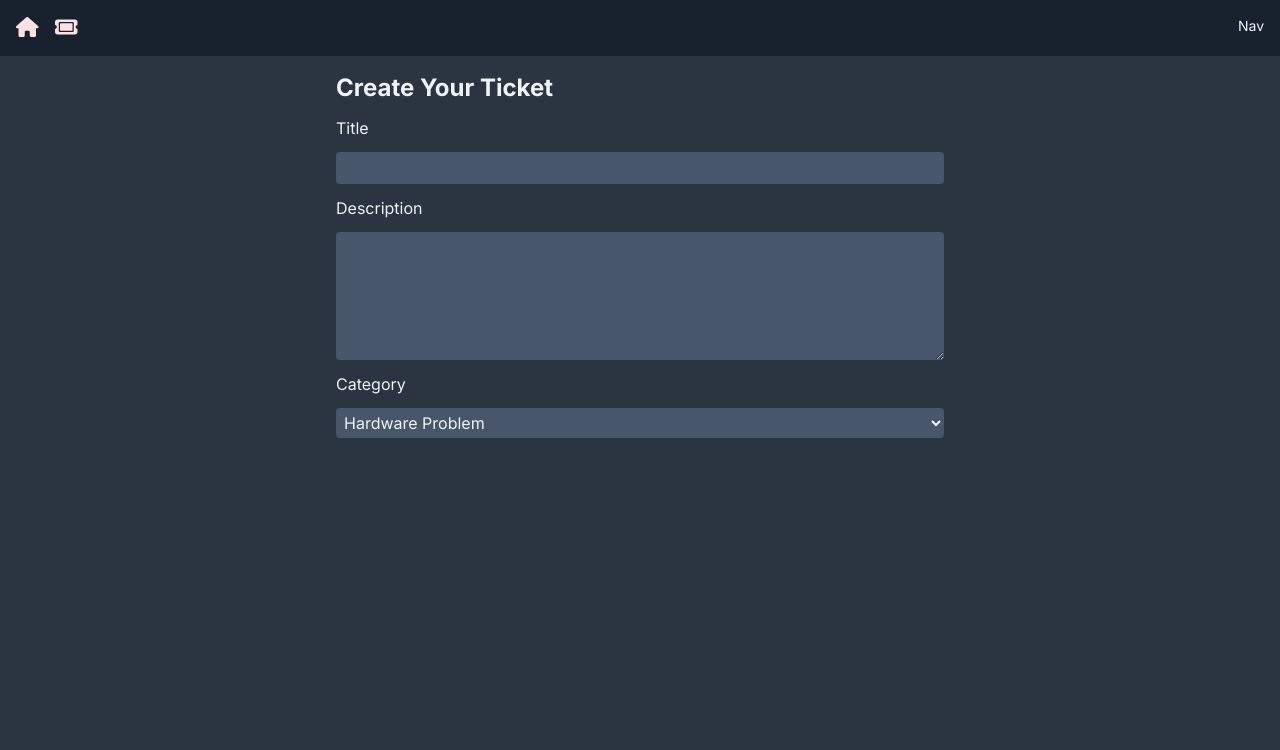
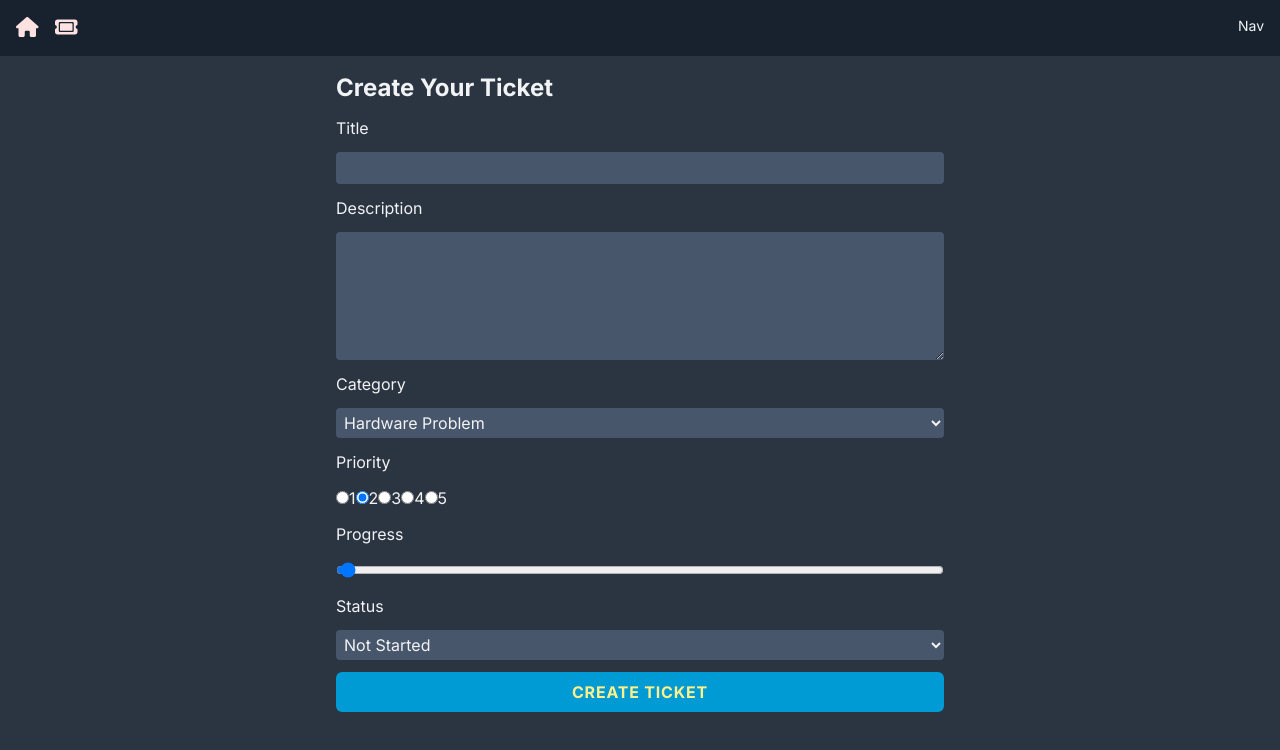
Before and after one commit to evan9609/ticket-app, a Next.js app: page /ticket in a window 1280 px wide. Shown: the top 750 px of the page. Built offline with nearby package versions, Linux system fonts and the light colour scheme.

Commit message:
form post

```diff
--- a/src/app/api/route.ts
+++ b/src/app/api/Tickets/route.ts
@@ -1,4 +1,4 @@
-import Ticket from "../models/Ticket";
+import Ticket from "../../models/Ticket";
 import { NextResponse } from "next/server";
 
 export async function POST(req : Request){
@@ -11,3 +11,12 @@ export async function POST(req : Request){
     return NextResponse.json({message: 'Error', error},{status: 500})
   }
 }
+
+export async function GET(){
+  try{
+    const tickets = await Ticket.find();
+    return NextResponse.json({tickets},{status: 200})
+  }catch(error){
+    return NextResponse.json({message: 'Error', error},{status: 500})
+  }
+}
--- a/src/app/globals.css
+++ b/src/app/globals.css
@@ -34,6 +34,6 @@
     @apply text-xl text-red-100
   }
   .btn{
-    @apply hover:no-underline bg-blue-accent hover:bg-blue-accent-hover tracking-wider w-full text-center text-nav font-bold cursor-pointer uppercase px-4 py-2 rouned-md transition-colors block;
+    @apply hover:no-underline bg-blue-accent hover:bg-blue-accent-hover tracking-wider w-full text-center text-nav font-bold cursor-pointer uppercase px-4 py-2 rounded-md transition-colors block text-yellow-200;
   }
 }
--- a/src/app/page.tsx
+++ b/src/app/page.tsx
@@ -1,12 +1,40 @@
 import { TicketCard } from "@/components"
 
-const Dashboard = () => {
+const getTickets = async () => {
+  try{
+    const res = await fetch("http://localhost:3000/api/Tickets",{
+      cache: "no-store"
+    })
+
+    return res.json();
+  }catch(error){
+    console.log("Failed to get Tickets",error)
+  }
+}
+const Dashboard = async () => {
+  const { tickets } = await getTickets();
+  const uniqueCategories : string[] = [
+    ...new Set(tickets.map(({category} : { category : string}) => category)),,
+  ];
+  console.log(uniqueCategories)
   return (
     <div className="p-5">
-      <div className="lg:grid grid-cols-2 xl:grid-cols-4">
-        <TicketCard />
-        <TicketCard />
-        <TicketCard />
+      <div>
+        { tickets && uniqueCategories?.map((uniqueCategories, categoryIndex)=>(
+        <div key={categoryIndex} className="mb-4">
+          <h2>{uniqueCategories}</h2>
+          <div className="lg:grid grid-cols-2 xl:grid-cols-4">
+            {
+              tickets.filter((ticket: any)=>
+                (ticket.category == uniqueCategories))
+                .map((filterTicket: any, _index : number)=>(
+                  <TicketCard ticketId={_index} key={_index} ticketContent={filterTicket}/>
+                ))
+
+            }
+          </div>
+        </div>))}
+
       </div>
     </div>
   )
--- a/src/components/EditTicketForm/EditTicketForm.tsx
+++ b/src/components/EditTicketForm/EditTicketForm.tsx
@@ -15,6 +15,7 @@ interface TypeTicket {
 }
 
 const EditTicketForm = () => {
+  const router = useRouter();
   const handleChange = (e : ChangeEvent<HTMLInputElement | HTMLTextAreaElement | HTMLSelectElement>) => {
     const value = e.target.value;
     const name = e.target.name;
@@ -24,13 +25,23 @@ const EditTicketForm = () => {
     }))
     console.log(formData)
   }
-  const handleSubmit = () => {
-    console.log("submitted")
+  const handleSubmit = async (e : FormEvent<HTMLFormElement>) => {
+    e.preventDefault();
+    const res= await fetch("/api/Tickets", {
+      method: "POST",
+      body: JSON.stringify({formData}),
+      "content-type": "application.json",
+    })
+
+    if(!res.ok) throw new Error("failed to create Ticket.")
+
+    router.refresh();
+    router.push("/")
   }
   const startingTicketData = {
     title: "",
     description: "",
-    category: "",
+    category: "Hardware Problem",
     priority: 1,
     progress: 0,
     status: "",
@@ -42,15 +53,37 @@ const EditTicketForm = () => {
         <h3>Create Your Ticket</h3>
 
         <label>Title</label>
-        <input type="text" name="title" id="title" onChange={ handleChange } required={true}/>
+        <input type="text" name="title" id="title" onChange={ handleChange } required={true} value={formData.title}/>
         <label>Description</label>
-        <textarea name="description" id="description" onChange={ handleChange } required={true} rows={5} />
+        <textarea name="description" id="description" onChange={ handleChange } required={true} rows={5} value={formData.description}/>
         <label>Category</label>
         <select name="category" onChange={ handleChange }>
           <option value="Hardware Problem">Hardware Problem</option>
           <option value="Software Problem">Software Problem</option>
           <option value="Project">Project</option>
         </select>
+        <label>Priority</label>
+        <div>
+          <input id="priority-1" name="priority" type="radio" onChange={handleChange} value={1} checked={formData.priority == 1}/>
+          <label>1</label>
+          <input id="priority-2" name="priority" type="radio" onChange={handleChange} value={2} checked={formData.priority == 1}/>
+          <label>2</label>
+          <input id="priority-3" name="priority" type="radio" onChange={handleChange} value={3} checked={formData.priority == 3}/>
+          <label>3</label>
+          <input id="priority-4" name="priority" type="radio" onChange={handleChange} value={4} checked={formData.priority == 4}/>
+          <label>4</label>
+          <input id="priority-5" name="priority" type="radio" onChange={handleChange} value={5} checked={formData.priority == 5}/>
+          <label>5</label>
+        </div>
+        <label>Progress</label>
+        <input type="range" id="progress" name="progress" min="0" max="100" onChange={handleChange} value={formData.progress}/>
+        <label>Status</label>
+        <select name="status" id="status" onChange={handleChange} value={formData.status}>
+          <option value="not started">Not Started</option>
+          <option value="started">Started</option>
+          <option value="done">Done</option>
+        </select>
+        <input type="submit" className="btn" value="Create Ticket"/>
       </form>
     </div>
   )
--- a/src/components/TicketCard/TicketCard.tsx
+++ b/src/components/TicketCard/TicketCard.tsx
@@ -1,7 +1,7 @@
 import styles from './TicketCard.module.css'
 import { DeleteBlock, PriorityDisplay, ProgressDisplay, StatusDisplay } from '@/components'
 
-const TicketCard = () => {
+const TicketCard = ({ticketId,ticketContent}:{ticketId:number,ticketContent: any}) => {
   return (
     <div className="flex flex-col bg-card hover:bg-card-hover rounded-md shadow-lg p-3 m-2">
       <div className='flex mb-3 justify-between text-red-400'>
@@ -10,9 +10,9 @@ const TicketCard = () => {
           <DeleteBlock />
         </div>
       </div>
-      <h4>Ticket Title</h4>
+      <h4>{ticketContent.title}</h4>
       <hr className='h-px border-0 bg-page mb-2' />
-      <p className='whitespace-pre-wrap'>this is the ticket description! Please do this ticket</p>
+      <p className='whitespace-pre-wrap'>{ticketContent.title}</p>
       <div className='flex-grow'></div>
       <div className='flex mt-2'>
         <div className="flex flex-col">
--- a/tailwind.config.ts
+++ b/tailwind.config.ts
@@ -19,7 +19,7 @@ const config: Config = {
         card: "#47566a",
         "card-hover": "#4f5e74",
         "default-text": "#f1f3f5",
-        "blue-accent": "#009sd4",
+        "blue-accent": "#009ad4",
         "blue-accent-hover": "#0084d4"
       }
     },
```
